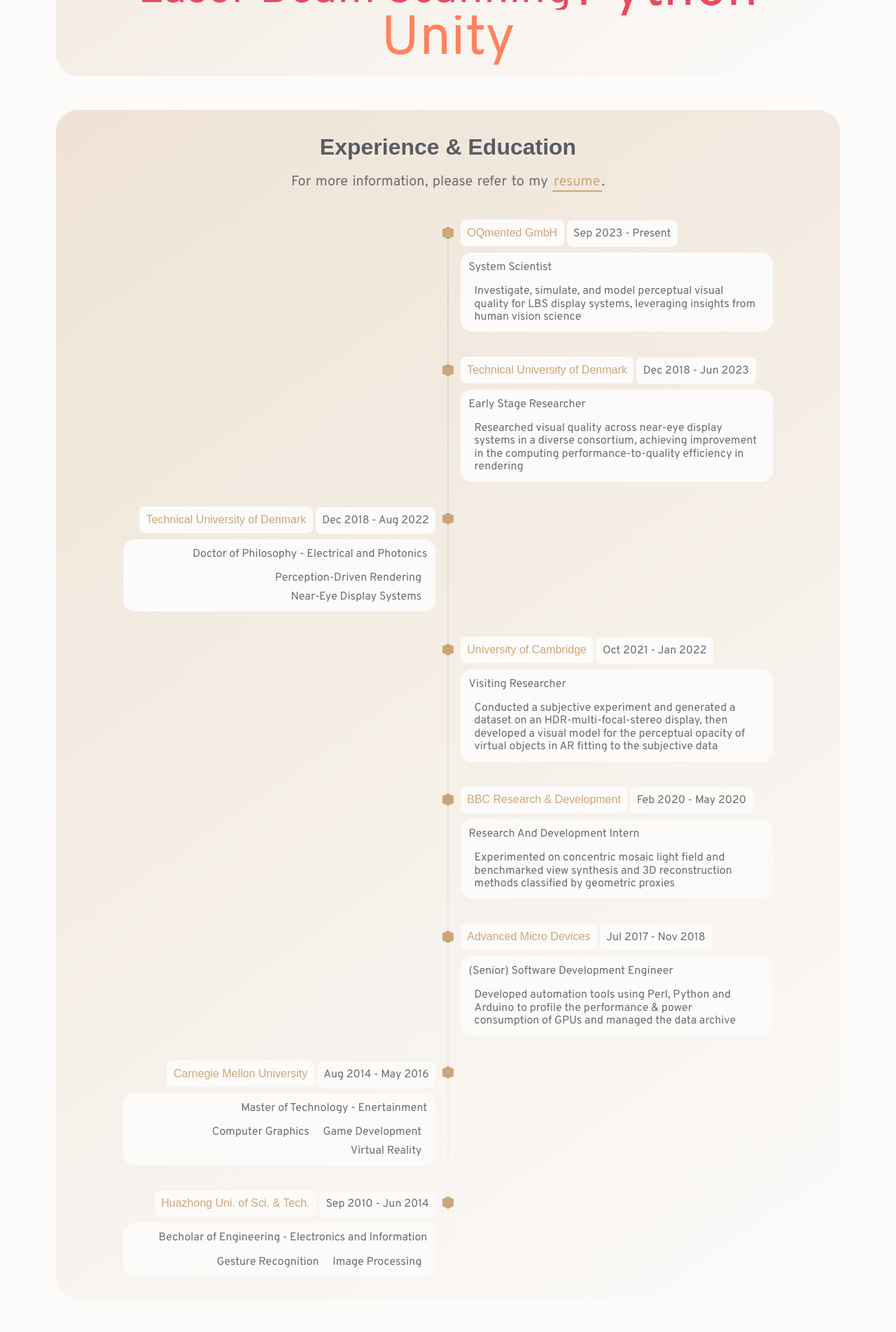
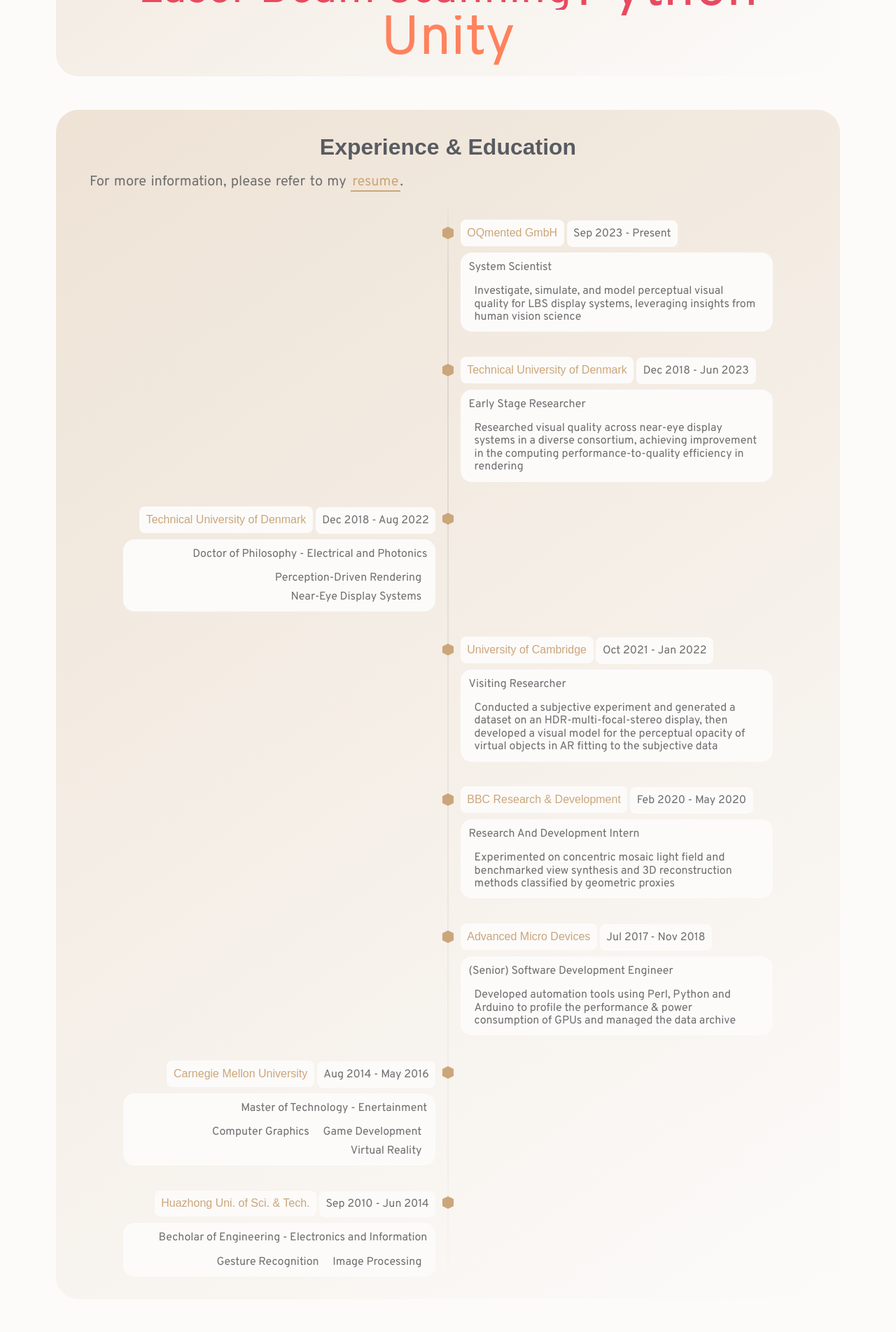
Before and after one commit to SunM00n/SunM00n.github.io, a Jekyll site: the page built from index.html, in a window 1280 px wide. Shown: the part 1945-3849 px from the top of the page at 70% size. Built offline with Jekyll 4.4.1, drawn with Linux system fonts in a browser that asks for light colours; some web fonts are replaced.

Commit message:
font fix

```diff
--- a/_sass/main.scss
+++ b/_sass/main.scss
@@ -126,7 +126,7 @@ section {
 }
 
 .layout .card .subtitle {
-  text-align: center;
+  text-align: left;
 }
 
 .layout .card .description {
@@ -330,6 +330,7 @@ section {
       .label {
         display: unset !important;
         position: relative;
+        white-space: nowrap;
         top: -2rem;
       }
     }
@@ -660,7 +661,6 @@ section {
     border-radius: 1rem;
     margin: 0.5em 0 0 0;
     padding: 0.75em;
-    text-align: center;
   }
 }
 
@@ -697,7 +697,7 @@ section {
 }
 
 .project-desc {
-  line-height: 1rem;
+  //line-height: 1rem;
   color: $text-color-light;
   margin: 0 0 0.5rem 0;
 }
```
Also changed, not shown: assets/css/main.min.css.
